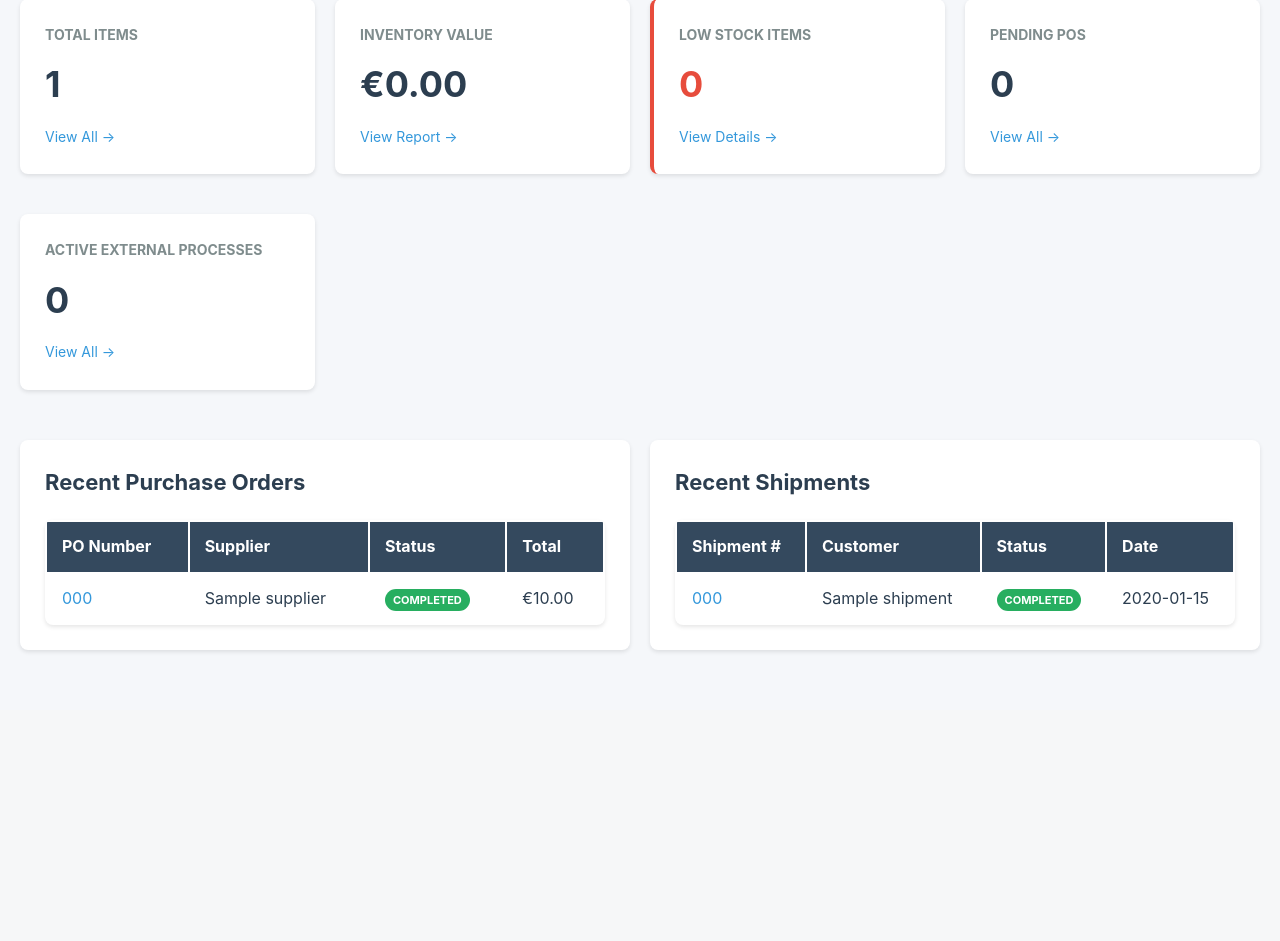
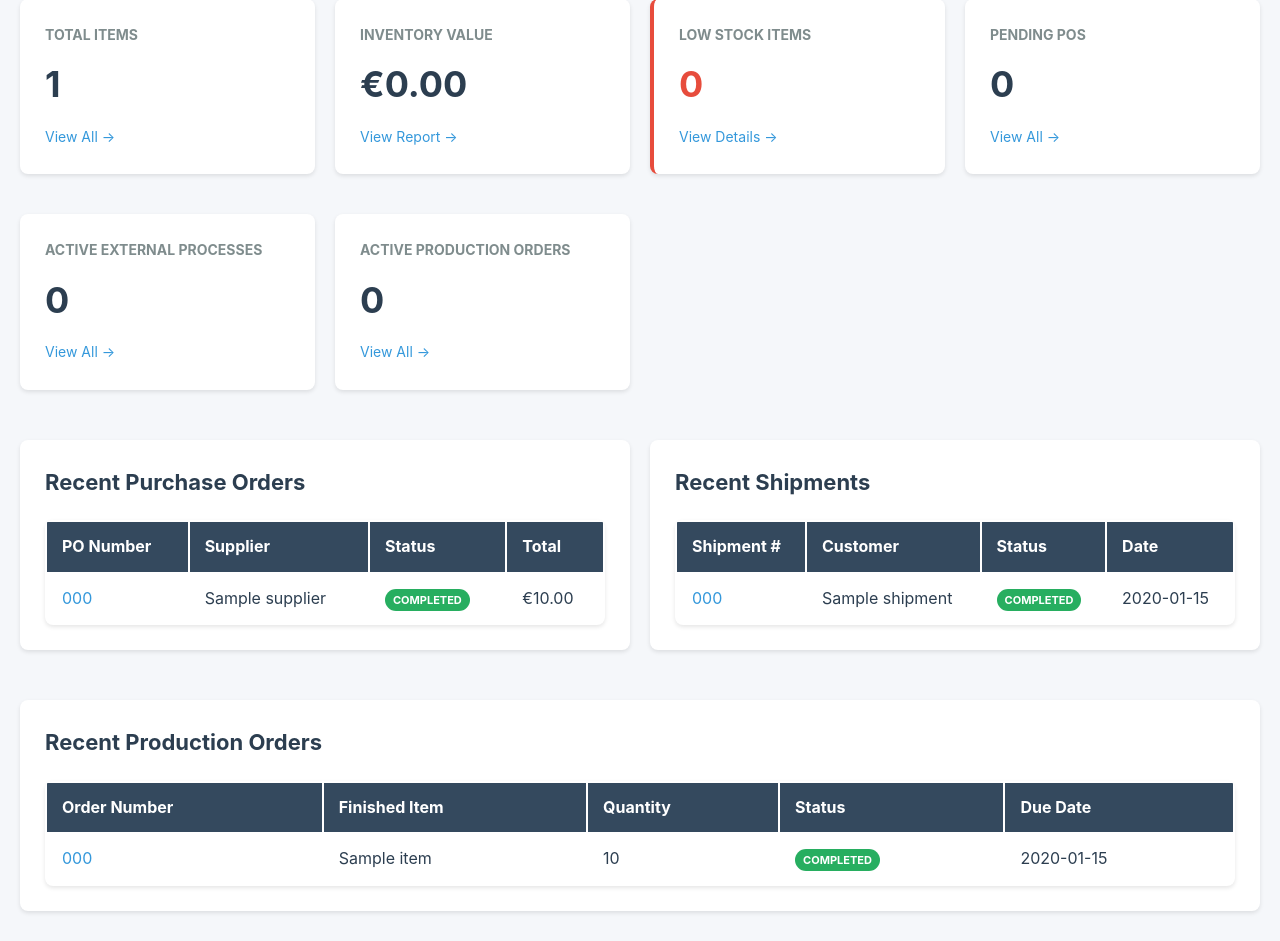
Before and after one commit to vladutzeloo/olstral-erp, a Flask app: page /dashboard in a window 1280 px wide. Shown: the part 218-1159 px from the top of the page. Before the commit the page ends 870 px from the top, so only its background shows below. Run offline with Flask 3, Linux system fonts and the light colour scheme; a user stored in the database is signed in; tables that the repository leaves empty hold one stand-in row (values such as "Sample post").

Commit message:
feat: Add production orders to main dashboard
Add production orders visibility to the main dashboard with:
- New card showing count of active production orders (released/in progress)
- Recent production orders table showing the 5 most recent orders
- Displays order number, finished item, quantity, status, and due date

```diff
--- a/routes/dashboard.py
+++ b/routes/dashboard.py
@@ -2,7 +2,7 @@ from flask import Blueprint, render_template
 from flask_login import login_required
 from sqlalchemy import func
 from extensions import db
-from models import Item, InventoryLocation, PurchaseOrder, Shipment, ExternalProcess, Batch
+from models import Item, InventoryLocation, PurchaseOrder, Shipment, ExternalProcess, Batch, ProductionOrder
 
 dashboard_bp = Blueprint('dashboard', __name__)
 
@@ -42,9 +42,15 @@ def index():
         ExternalProcess.status.in_(['sent', 'in_progress'])
     ).count()
 
+    # Get active production orders
+    active_production_orders = ProductionOrder.query.filter(
+        ProductionOrder.status.in_(['released', 'in_progress'])
+    ).count()
+
     # Recent activities
     recent_pos = PurchaseOrder.query.order_by(PurchaseOrder.created_at.desc()).limit(5).all()
     recent_shipments = Shipment.query.order_by(Shipment.created_at.desc()).limit(5).all()
+    recent_production_orders = ProductionOrder.query.order_by(ProductionOrder.created_at.desc()).limit(5).all()
 
     return render_template('dashboard.html',
                          total_items=total_items,
@@ -53,5 +59,7 @@ def index():
                          low_stock_items=low_stock_items[:10],
                          pending_pos=pending_pos,
                          pending_processes=pending_processes,
+                         active_production_orders=active_production_orders,
                          recent_pos=recent_pos,
-                         recent_shipments=recent_shipments)
+                         recent_shipments=recent_shipments,
+                         recent_production_orders=recent_production_orders)
--- a/templates/dashboard.html
+++ b/templates/dashboard.html
@@ -34,6 +34,12 @@
         <h3>Active External Processes</h3>
         <div class="card-value">{{ pending_processes }}</div>
         <a href="{{ url_for('external_processes.index') }}" class="card-link">View All →</a>
+    </div>
+
+    <div class="card">
+        <h3>Active Production Orders</h3>
+        <div class="card-value">{{ active_production_orders }}</div>
+        <a href="{{ url_for('production_orders.index') }}" class="card-link">View All →</a>
     </div>
 </div>
 
@@ -120,4 +126,30 @@
         </div>
     </div>
 </div>
+
+<div class="section">
+    <h2>Recent Production Orders</h2>
+    <table class="data-table">
+        <thead>
+            <tr>
+                <th>Order Number</th>
+                <th>Finished Item</th>
+                <th>Quantity</th>
+                <th>Status</th>
+                <th>Due Date</th>
+            </tr>
+        </thead>
+        <tbody>
+            {% for po in recent_production_orders %}
+            <tr>
+                <td><a href="{{ url_for('production_orders.view', id=po.id) }}">{{ po.order_number }}</a></td>
+                <td>{{ po.finished_item.name }}</td>
+                <td>{{ po.quantity_ordered }}</td>
+                <td><span class="badge badge-{{ po.status }}">{{ po.status }}</span></td>
+                <td>{{ po.due_date.strftime('%Y-%m-%d') if po.due_date else 'N/A' }}</td>
+            </tr>
+            {% endfor %}
+        </tbody>
+    </table>
+</div>
 {% endblock %}
```
